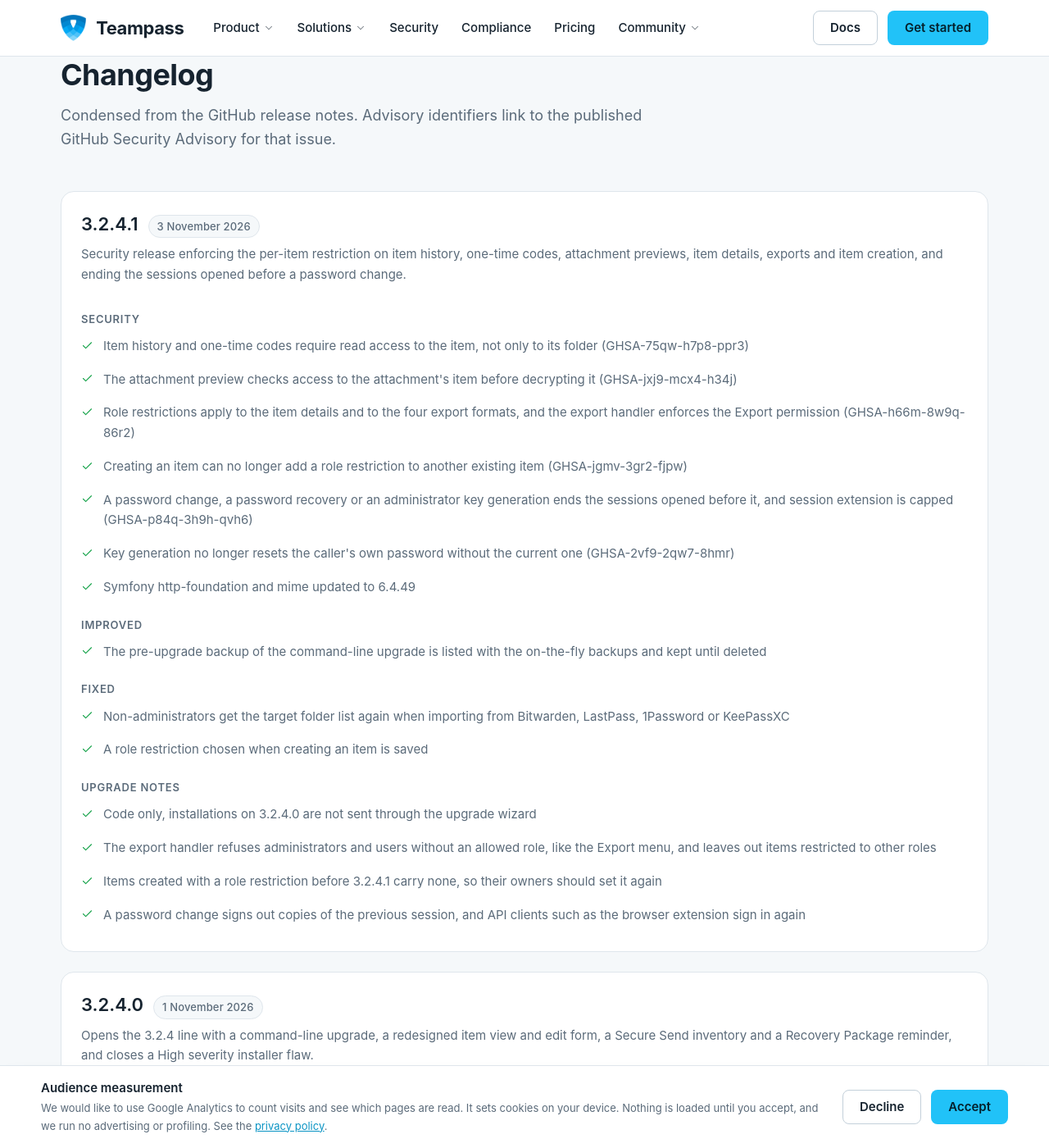
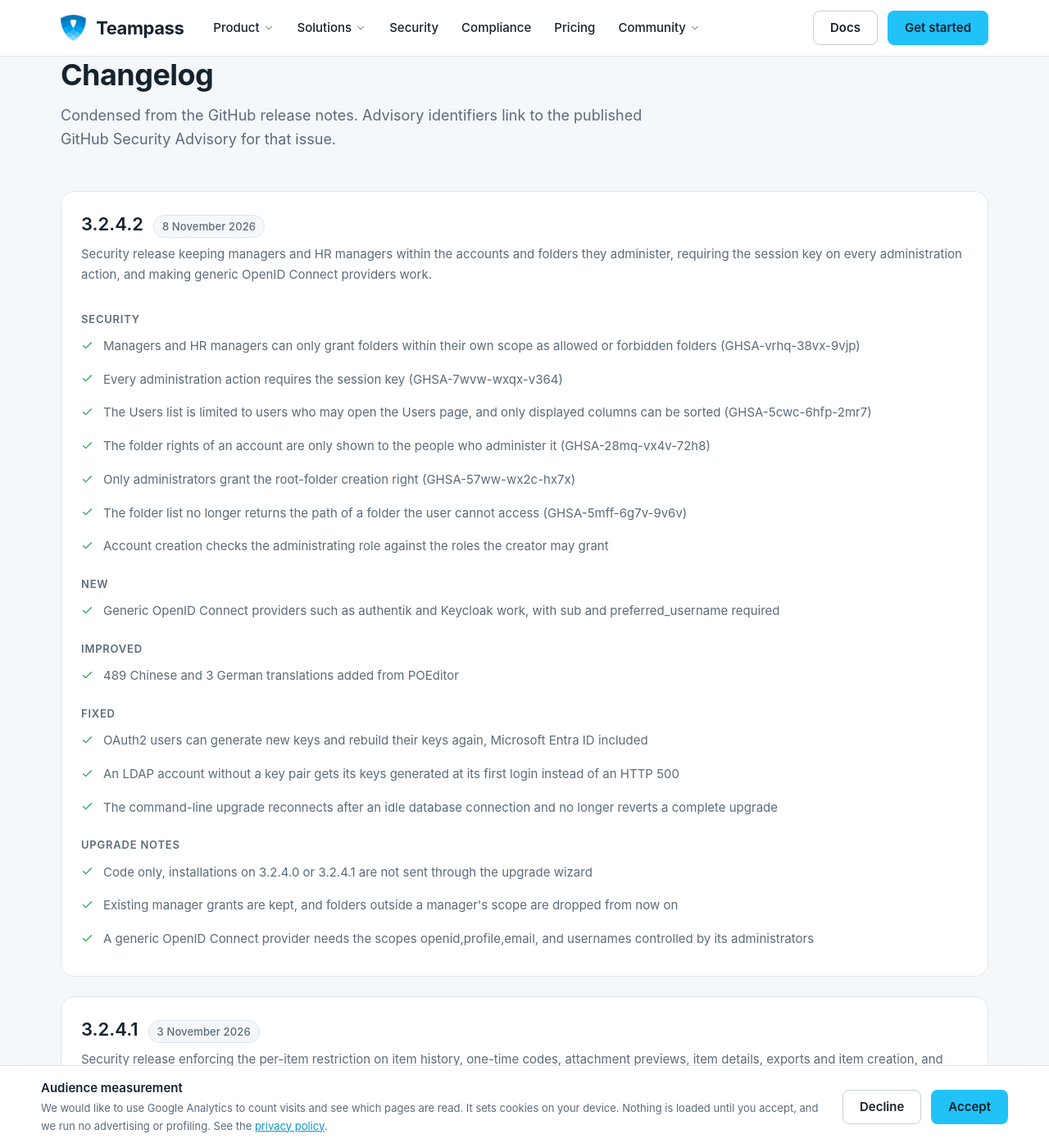
Before and after one commit to nilsteampassnet/siteweb, a Jekyll site: the page built from whats-new.html, in a window 1280 px wide and 1400 px high, scrolled down 1638 px. Shown: the whole window at 82% size. Built offline with Jekyll 4.4.1, drawn with Linux system fonts in a browser that asks for light colours.

Commit message:
Add 3.2.4.2 to the changelog

```diff
--- a/_data/releases.yml
+++ b/_data/releases.yml
@@ -55,6 +55,36 @@
       limit and an optional recipient passphrase.
 
 versions:
+  - version: 3.2.4.2
+    date: 2026-11-08
+    summary: Security release keeping managers and HR managers within the accounts and folders they administer, requiring the session key on every administration action, and making generic OpenID Connect providers work.
+    changes:
+      - group: Security
+        items:
+          - "Managers and HR managers can only grant folders within their own scope as allowed or forbidden folders (GHSA-vrhq-38vx-9vjp)"
+          - "Every administration action requires the session key (GHSA-7wvw-wxqx-v364)"
+          - "The Users list is limited to users who may open the Users page, and only displayed columns can be sorted (GHSA-5cwc-6hfp-2mr7)"
+          - "The folder rights of an account are only shown to the people who administer it (GHSA-28mq-vx4v-72h8)"
+          - "Only administrators grant the root-folder creation right (GHSA-57ww-wx2c-hx7x)"
+          - "The folder list no longer returns the path of a folder the user cannot access (GHSA-5mff-6g7v-9v6v)"
+          - Account creation checks the administrating role against the roles the creator may grant
+      - group: New
+        items:
+          - Generic OpenID Connect providers such as authentik and Keycloak work, with sub and preferred_username required
+      - group: Improved
+        items:
+          - 489 Chinese and 3 German translations added from POEditor
+      - group: Fixed
+        items:
+          - OAuth2 users can generate new keys and rebuild their keys again, Microsoft Entra ID included
+          - An LDAP account without a key pair gets its keys generated at its first login instead of an HTTP 500
+          - The command-line upgrade reconnects after an idle database connection and no longer reverts a complete upgrade
+      - group: Upgrade notes
+        items:
+          - Code only, installations on 3.2.4.0 or 3.2.4.1 are not sent through the upgrade wizard
+          - Existing manager grants are kept, and folders outside a manager's scope are dropped from now on
+          - "A generic OpenID Connect provider needs the scopes openid,profile,email, and usernames controlled by its administrators"
+
   - version: 3.2.4.1
     date: 2026-11-03
     summary: Security release enforcing the per-item restriction on item history, one-time codes, attachment previews, item details, exports and item creation, and ending the sessions opened before a password change.
```
